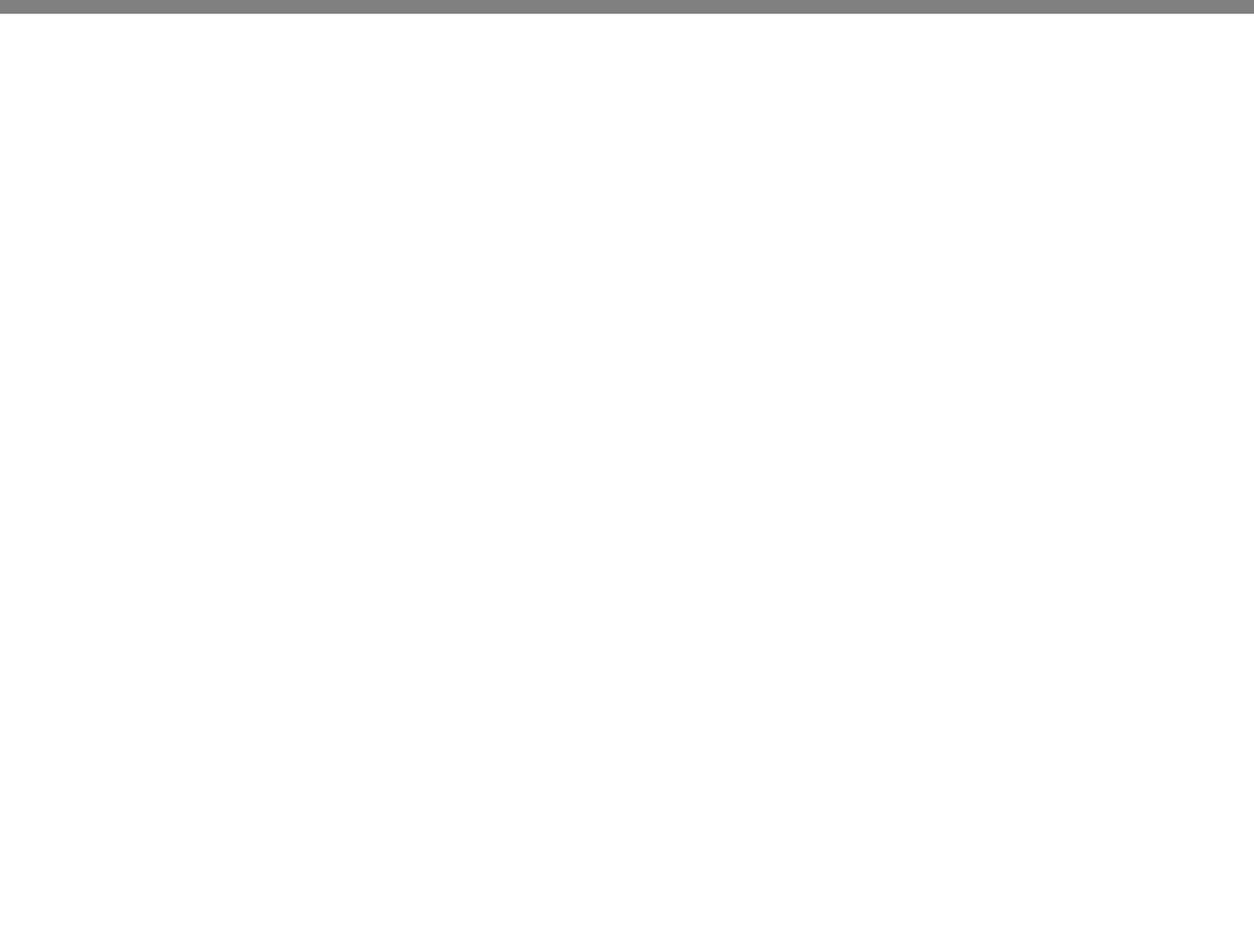
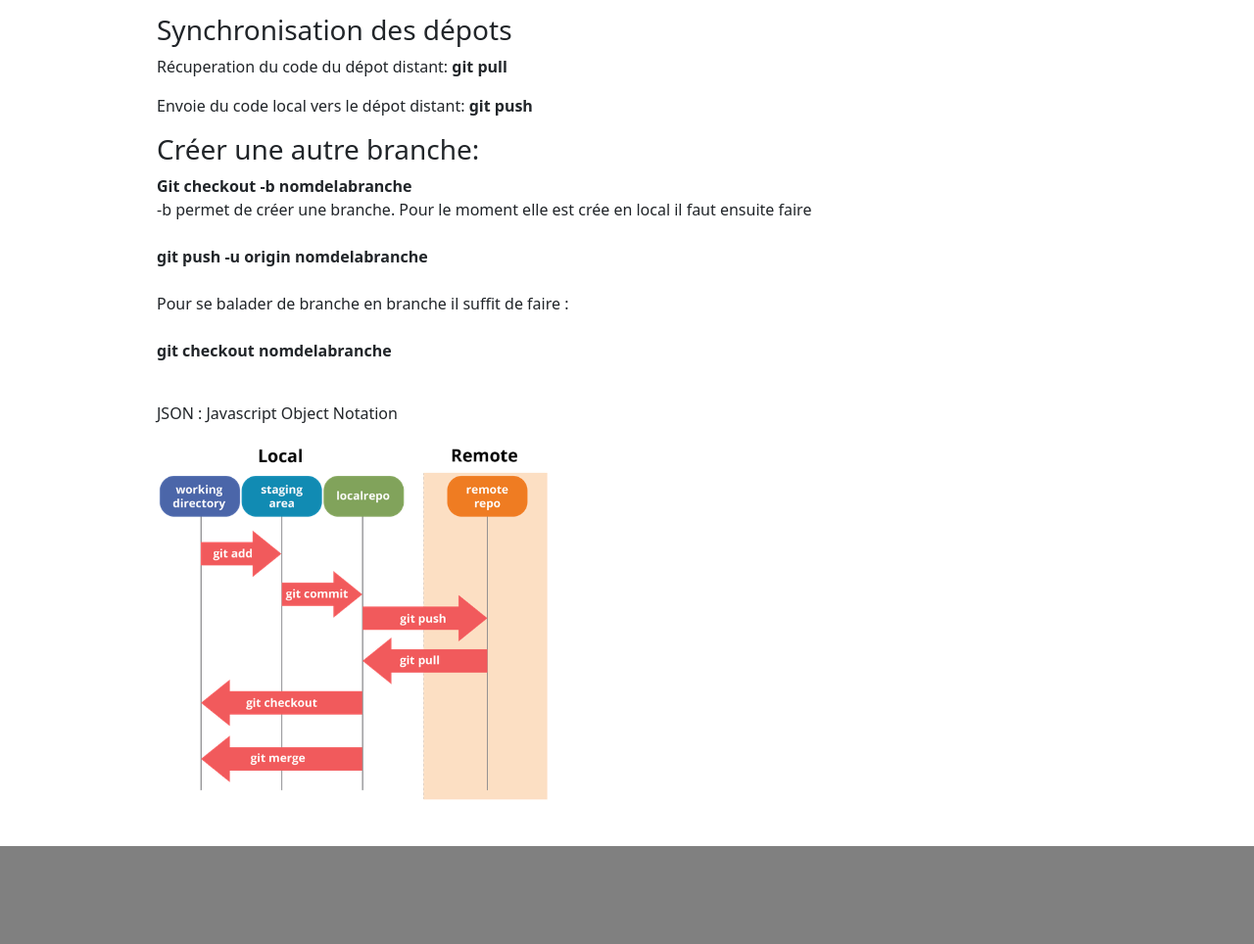
Before and after one commit to alexialang/projet-cours-binome, a plain HTML site: page public/assets/chapitre2.html in a window 1280 px wide. Shown: the part 126-1090 px from the top of the page at 98% size. Before the commit the page ends 800 px from the top, so only its background shows below. Drawn offline with nearby package versions, Linux system fonts and the light colour scheme.

Commit message:
contenu chap2

```diff
--- a/public/assets/chapitre2.html
+++ b/public/assets/chapitre2.html
@@ -29,8 +29,19 @@
         </div>
       </nav>
     </header>
-    <main>
-     <p></p>
+    <main class="mainChap2">
+      <section >
+
+      <h2>Chapitre 2</h2>
+      </br>
+      <h3>Synchronisation des dépots</h3>
+      <p>Récuperation du code du dépot distant: <strong>git pull</strong></p>
+      <p> Envoie du code local vers le dépot distant: <strong>git push</strong></p>
+      <h3>Créer une autre branche:</h3>
+      <p><strong>Git checkout -b nomdelabranche</strong> </br> -b permet de créer une branche. Pour le moment elle est crée en local il faut ensuite faire</br></br><strong> git push -u origin nomdelabranche</strong> </br></br> Pour se balader de branche en branche il suffit de faire : </br></br><strong> git checkout nomdelabranche </strong></p>
+    </br> <p>JSON : Javascript Object Notation</p>
+     <img class="imgChap2" src="/public/assets/img/gitSchema.png">
+    </section>
     </main>
     <footer></footer>
     <script src="https://cdn.jsdelivr.net/npm/bootstrap@5.2.3/dist/js/bootstrap.min.js" integrity="sha384-cuYeSxntonz0PPNlHhBs68uyIAVpIIOZZ5JqeqvYYIcEL727kskC66kF92t6Xl2V" crossorigin="anonymous"></script>
--- a/public/assets/css/style.css
+++ b/public/assets/css/style.css
@@ -35,3 +35,15 @@ footer{
   height: 100px;
   background-color: grey;
 }
+
+
+/* Page Chapitre 2 */
+.mainChap2{
+  padding-top: 70px;
+  width: 75%;
+  margin:auto
+}
+.imgChap2{
+  width: 400px;
+
+}
```
Also changed, not shown: public/assets/img/gitSchema.png (added).
